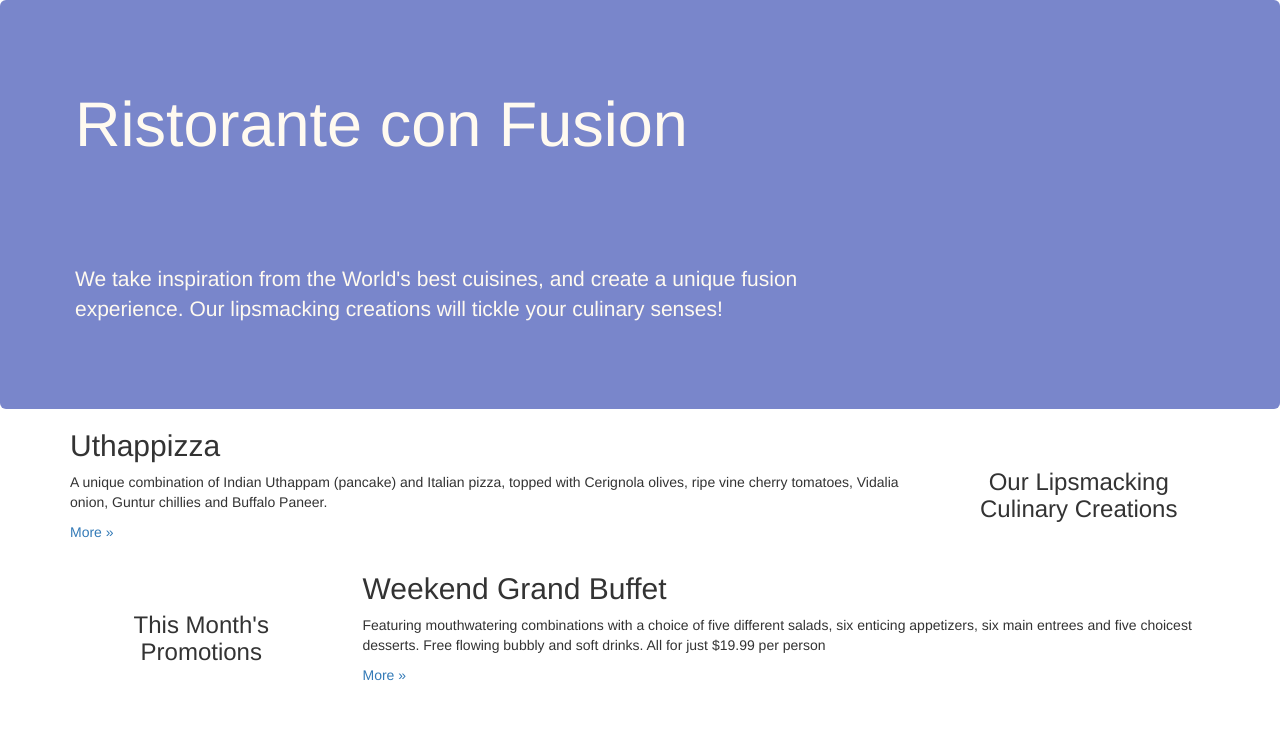
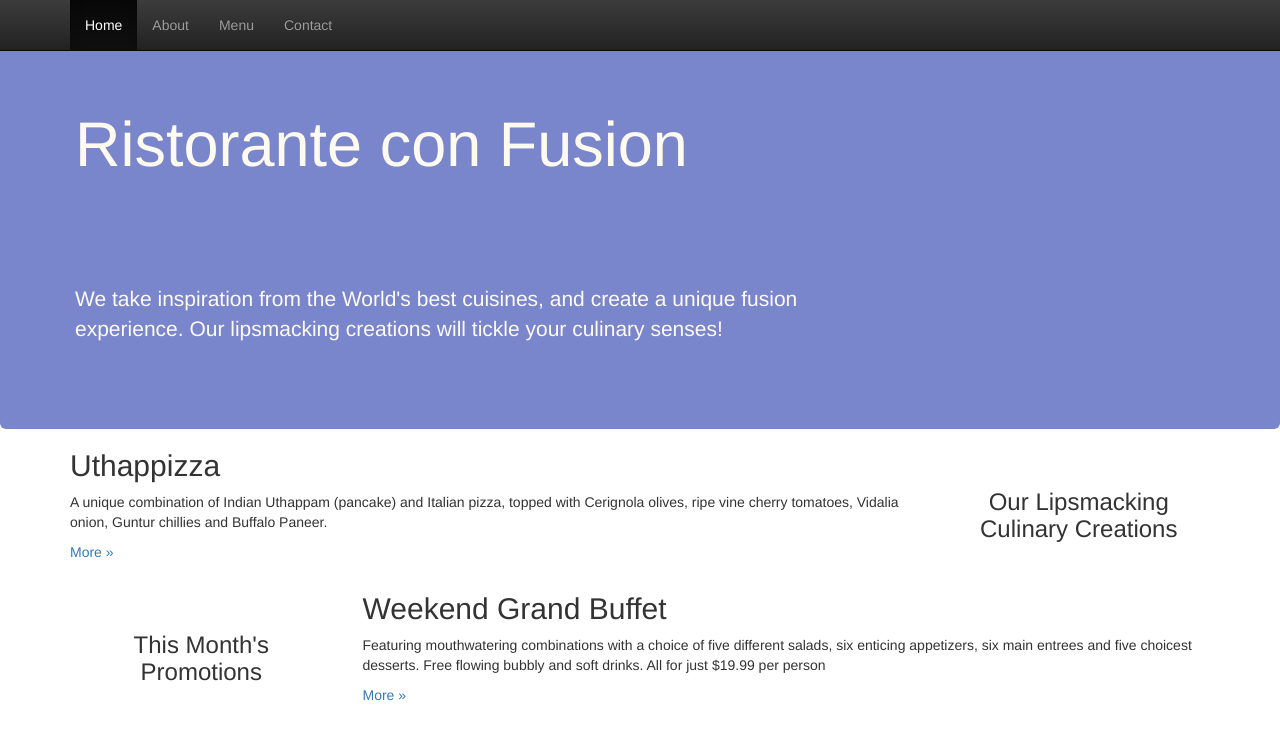
Before and after one commit to AbhijeetPadhy/Front-End-Web-UI-Frameworks-and-Tools-Learning, a website: page conFusion/index.html in a window 1280 px wide. Shown: the top 742 px of the page. Drawn offline with Linux system fonts and the light colour scheme.

Commit message:
Added navbar and changed indentation

```diff
--- a/conFusion/index.html
+++ b/conFusion/index.html
@@ -9,7 +9,7 @@
 	<meta http-equiv="Content-Type" content="text/html; charset=windows-1252">
 	<title>Ristorante Con Fusion</title>
 
-				<!-- Bootstrap -->
+	Bootstrap
 	<link href="bower_components/bootstrap/dist/css/bootstrap.min.css" rel="stylesheet">
 	<link href="bower_components/bootstrap/dist/css/bootstrap-theme.min.css" rel="stylesheet">
 	<link href="css/mystyles.css" rel="stylesheet">
@@ -17,6 +17,18 @@
 
 <body data-gr-c-s-loaded="true">
 	<div class="container-fluid">
+		<div class="row">
+			<nav class="navbar navbar-inverse navbar-fixed-top" role="navigation">
+				<div class="container">
+					<ul class="nav navbar-nav">
+						<li class="active"><a href="#">Home</a></li>
+						<li><a href="#">About</a></li>
+						<li><a href="#">Menu</a></li>
+						<li><a href="#">Contact</a></li>
+					</ul>
+				</div>
+			</nav>
+		</div>
 		<div class="row">
 			<header class="jumbotron">
 				<div class="container">
```
Lines whose indentation alone changed are shown as unchanged.
